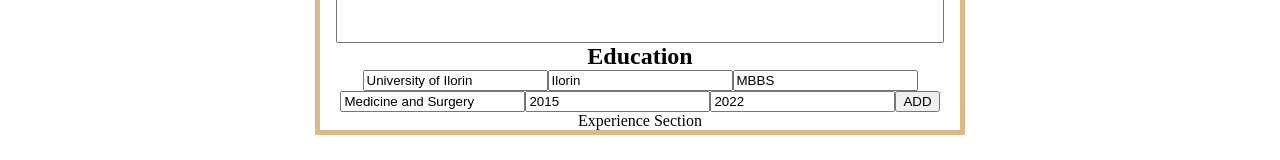
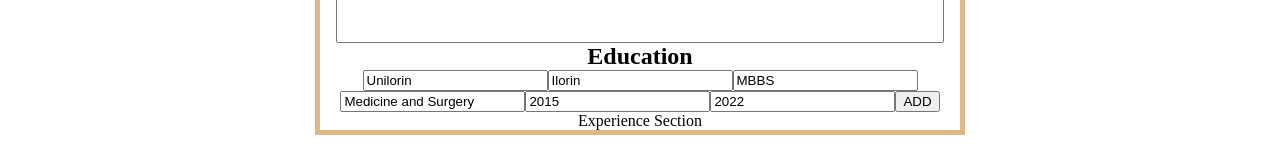
Before and after one commit to invisibleopey/cv-project, a React (Create React App) app: page / in a window 1280 px wide. Shown: the part 452-612 px from the top of the page. Built offline with nearby package versions, Linux system fonts and the light colour scheme.

Commit message:
Make input fields of education form controlled elements

```diff
--- a/src/App.js
+++ b/src/App.js
@@ -18,12 +18,12 @@ class App extends Component {
       phoneNumber: '',
       description: '',
       school: {
-        name: '',
-        city: '',
-        degree: '',
-        subject: '',
-        startDate: '',
-        endDate: '',
+        name: 'Unilorin',
+        city: 'Ilorin',
+        degree: 'MBBS',
+        subject: 'Medicine and Surgery',
+        startDate: '2015',
+        endDate: '2022',
       },
       schools: [],
     };
--- a/src/components/Education.js
+++ b/src/components/Education.js
@@ -1,6 +1,7 @@
 import React from 'react';
 
 function Education(props) {
+  const { school } = props;
   return (
     <div>
       <h2>Education</h2>
@@ -8,42 +9,42 @@ function Education(props) {
         <input
           type="text"
           name="name"
-          value="University of Ilorin"
+          value={school.name}
           // onChange={handleChange}
           placeholder="University Name"
         />
         <input
           type="text"
           name="city"
-          value="Ilorin"
+          value={school.city}
           // onChange={handleChange}
           placeholder="City"
         />
         <input
           type="text"
           name="degree"
-          value="MBBS"
+          value={school.degree}
           // onChange={handleChange}
           placeholder="Degree"
         />
         <input
           type="text"
           name="subject"
-          value="Medicine and Surgery"
+          value={school.subject}
           // onChange={handleChange}
           placeholder="Subject"
         />
         <input
           type="text"
           name="startDate"
-          value="2015"
+          value={school.startDate}
           // onChange={handleChange}
           placeholder="From"
         />
         <input
           type="text"
           name="endDate"
-          value="2022"
+          value={school.endDate}
           // onChange={handleChange}
           placeholder="To"
         />
```
